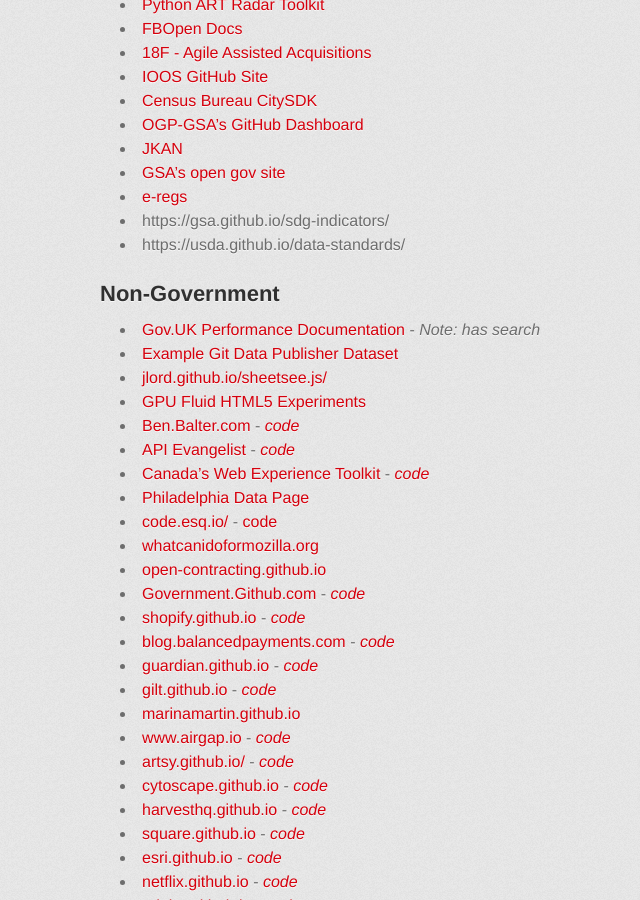
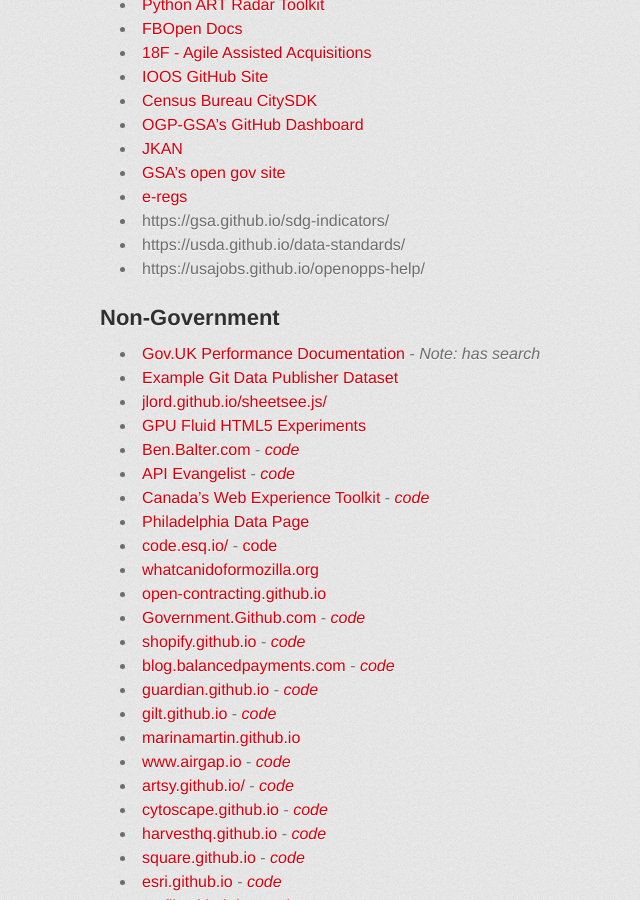
Before and after one commit to GSA/Open-Data-Collaboration-Sandbox, a Jekyll site: the page built from website_examples.md, in a window 1280 px wide and 900 px high, scrolled down 1625 px. Shown: the whole window, without its empty margins (230-870 px from the left). Built offline with Jekyll 4.4.1, drawn with Linux system fonts in a browser that asks for light colours; some web fonts are replaced; some of the changed lines change nothing that is shown.

Commit message:
adding another gov't example

```diff
--- a/website_examples.md
+++ b/website_examples.md
@@ -69,6 +69,7 @@
 * [e-regs](https://eregs.github.io/)
 * https://gsa.github.io/sdg-indicators/
 * https://usda.github.io/data-standards/
+* https://usajobs.github.io/openopps-help/
 
 ## Non-Government
 
```
